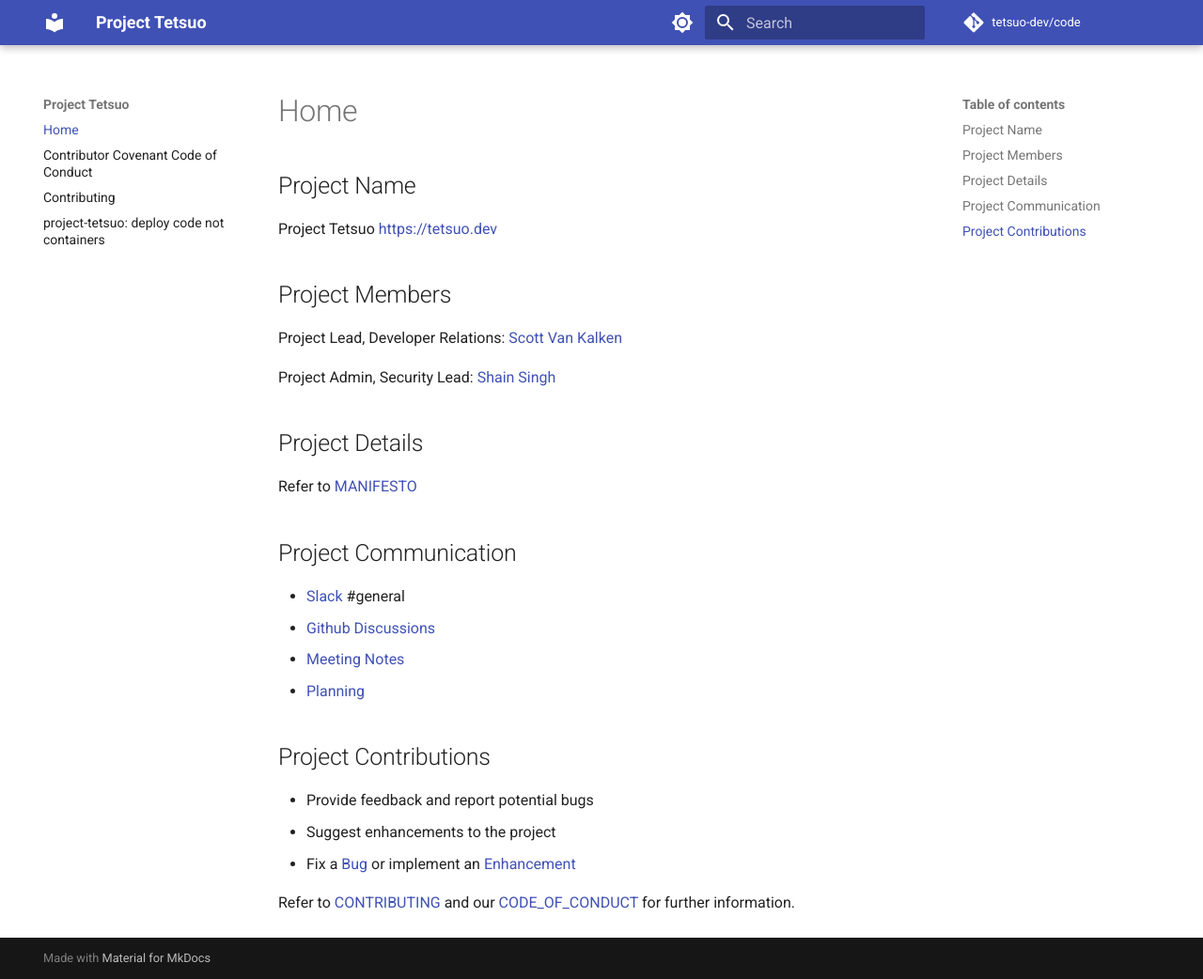
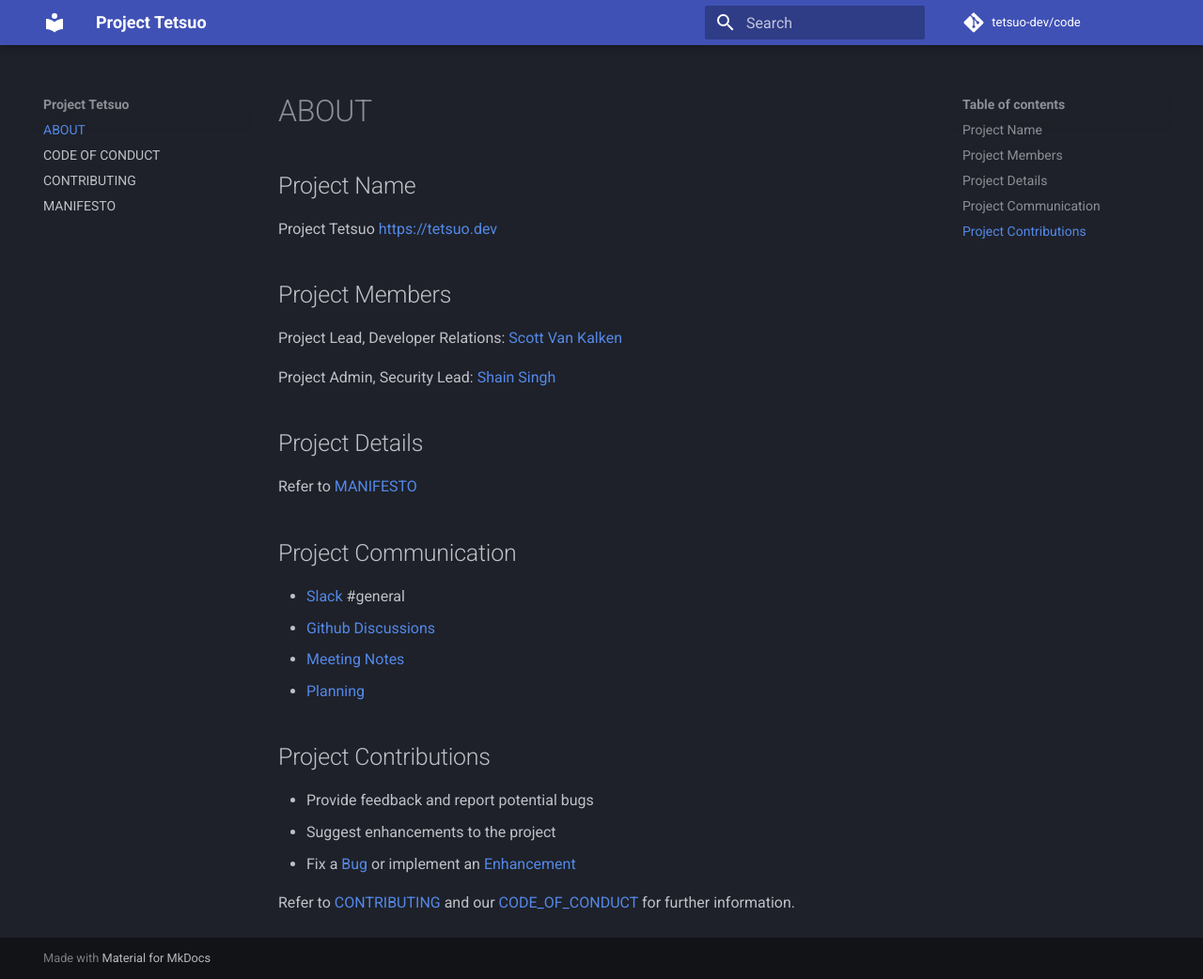
Before and after one commit to project-tetsuo/tetsuo.dev-website, an MkDocs documentation site: the page built from docs/index.md, in a window 1280 px wide and 1042 px high. Shown: the whole window at 94% size. Built offline with MkDocs 1.6.1 and Material for MkDocs 9.7.7, drawn with Linux system fonts in a browser that asks for light colours; comment, search, counter and statistics services are not loaded.

Commit message:
change colors

```diff
--- a/docs/code_of_conduct.md
+++ b/docs/code_of_conduct.md
@@ -1,5 +1,4 @@
-
-# Contributor Covenant Code of Conduct
+# CODE OF CONDUCT
 
 ## Our Pledge
 
--- a/docs/index.md
+++ b/docs/index.md
@@ -1,3 +1,5 @@
+# ABOUT
+
 ## Project Name
 
 Project Tetsuo <https://tetsuo.dev>
--- a/docs/manifesto.md
+++ b/docs/manifesto.md
@@ -1,4 +1,6 @@
-# project-tetsuo: deploy code not containers
+# MANIFESTO
+
+## project-tetsuo: deploy code not containers
 
 ## What is this?
 
--- a/mkdocs.yml
+++ b/mkdocs.yml
@@ -11,6 +11,9 @@
     - search.highlight
     - search.share
   palette:
+    - scheme: slate
+    - primary: amber
+    - accent: amber
     # Palette toggle for light mode
     - scheme: yellow
       toggle:
```
Also changed, not shown: docs/contributing.md (+1 -1 lines).
